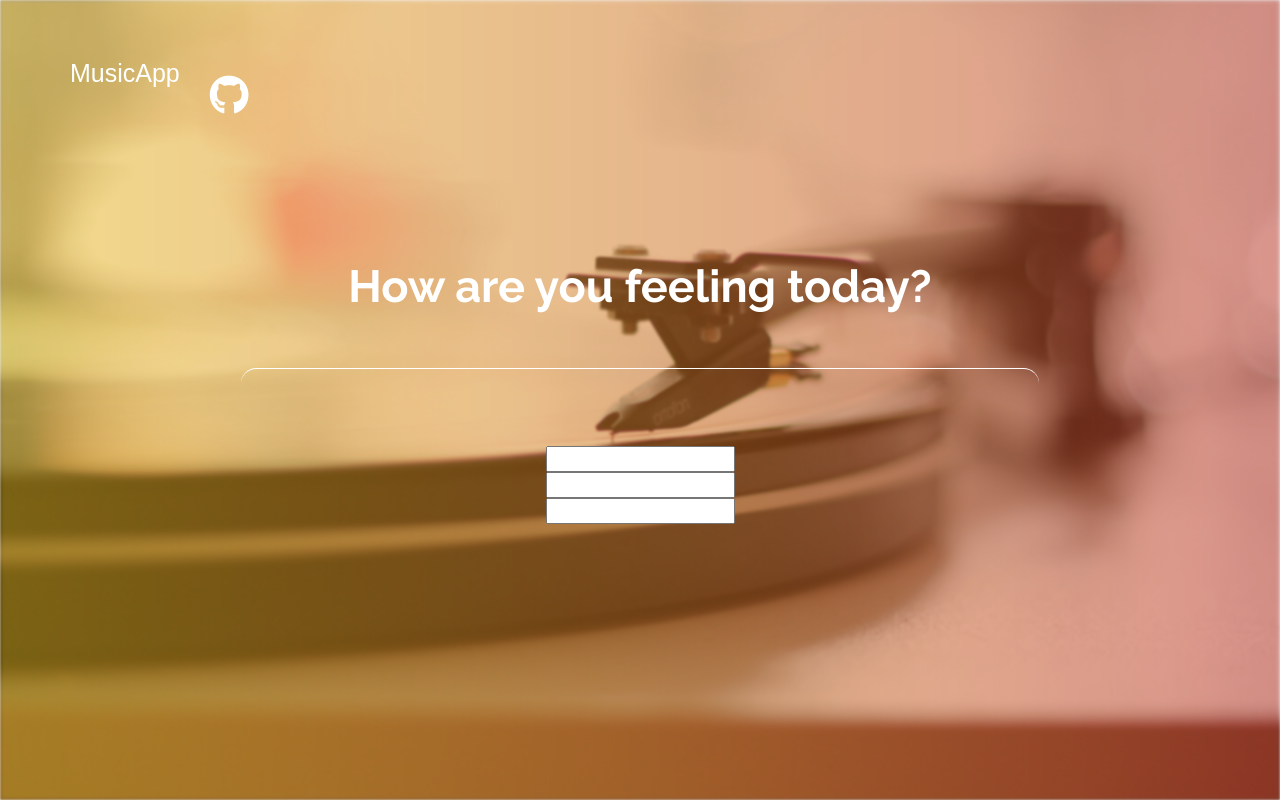
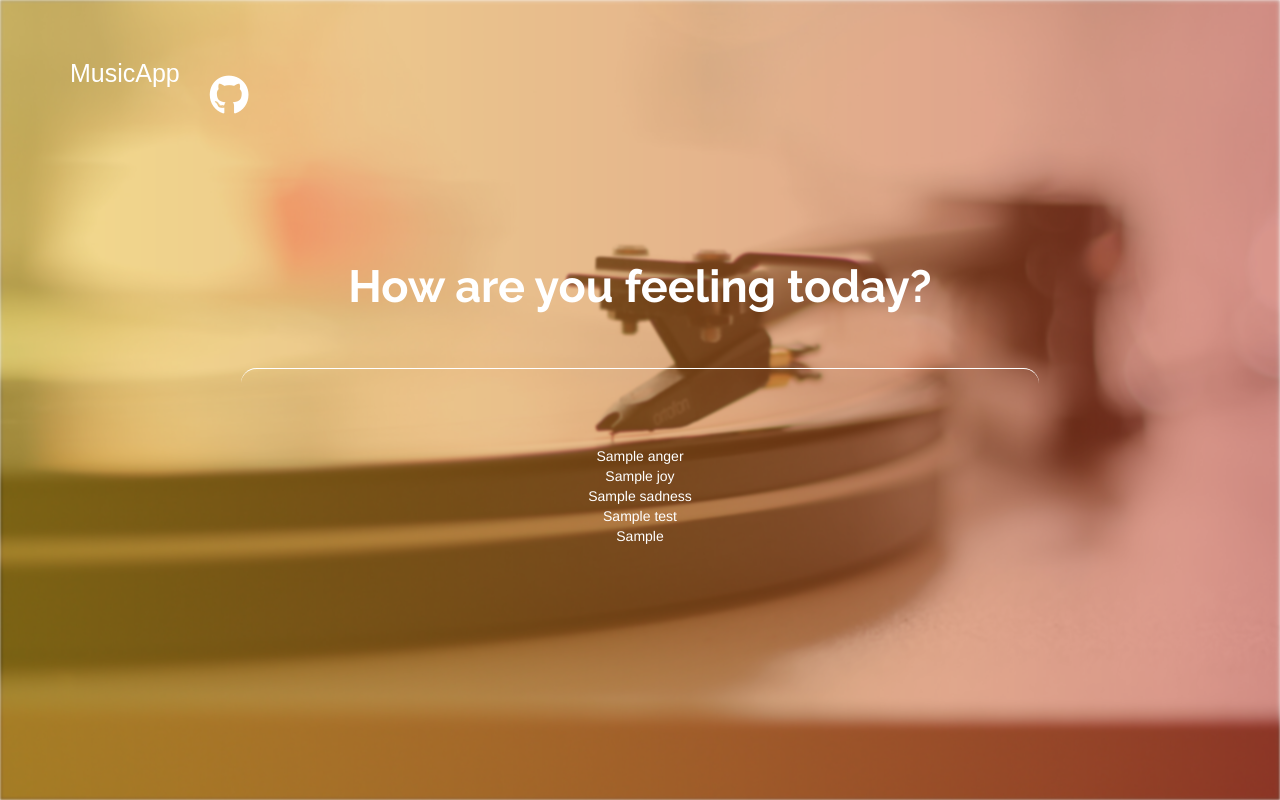
Before and after one commit to hatooku/musaic, a Python web app: template templates/mood.html in a window 1280 px wide. Run offline with Jinja, Linux system fonts and the light colour scheme; the template is opened without the code that fills it: most values are stand-ins (such as "Sample title", 1, 10 or a date in 2020); form fields are guessed from the names that the template uses; some libraries are stand-ins or nearby versions; some web fonts are replaced.

Commit message:
fixed forms

```diff
--- a/templates/mood.html
+++ b/templates/mood.html
@@ -10,9 +10,11 @@
             <hr class="style-seven">
              <form  action="" method="post" name="mood">
                     {{ form.hidden_tag() }}
-                    <div class="text-center"> {{form.anger}}</div>
-                    <div class="text-center"> {{form.joy}}</div>
-                    <div class="text-center"> {{form.sadness}}</div>
+                    <div class="text-center"> {{form_a.anger}}</div>
+                    <div class="text-center"> {{form_a.joy}}</div>
+                    <div class="text-center"> {{form_a.sadness}}</div>
+                    <div class="text-center"> {{form_b.test}}</div>
+                    <div class="text-center"> {{form_b.startButton}}</div>
              </form>
         </div>
     </div>
```
Also changed, not shown: forms.py (+8 -11 lines).
